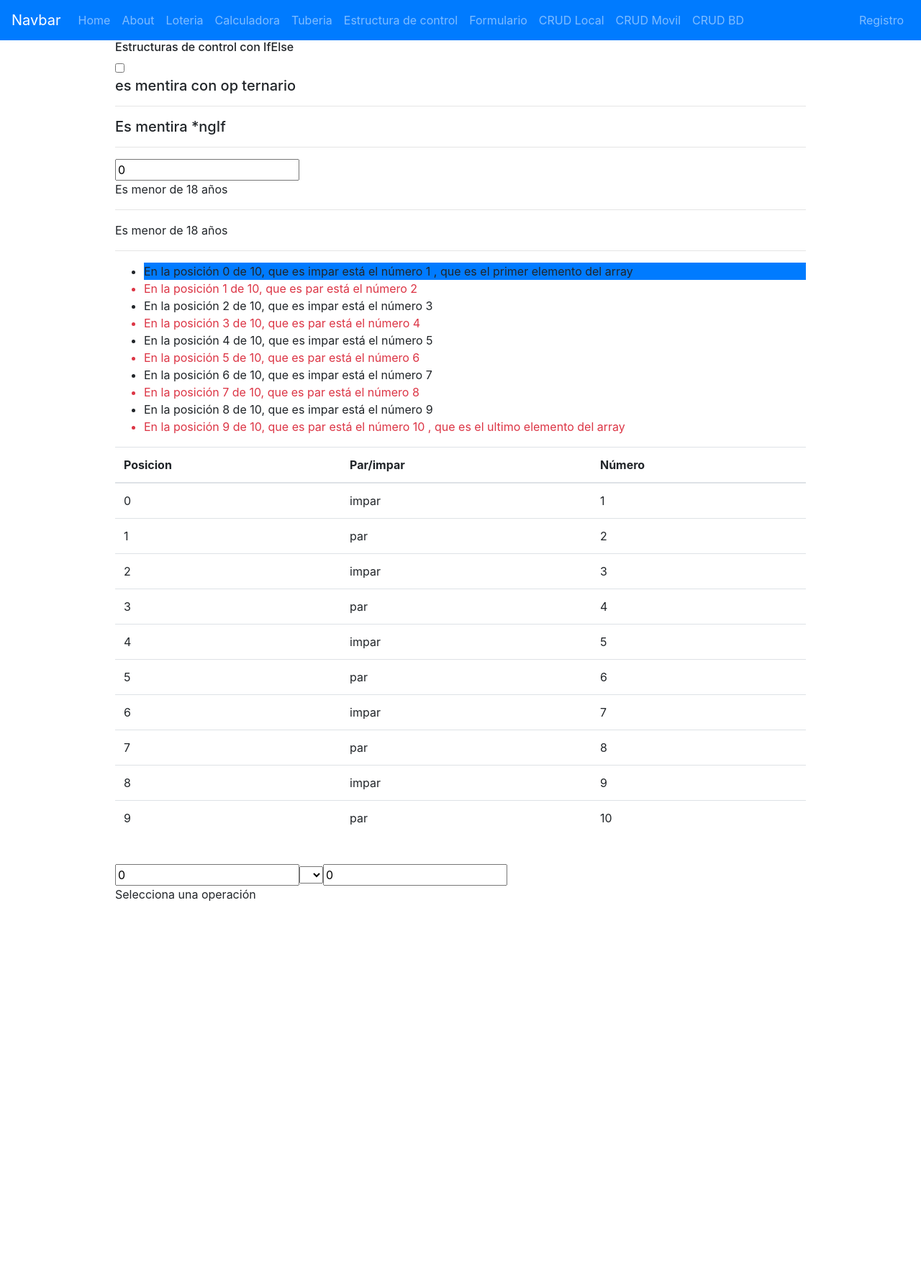
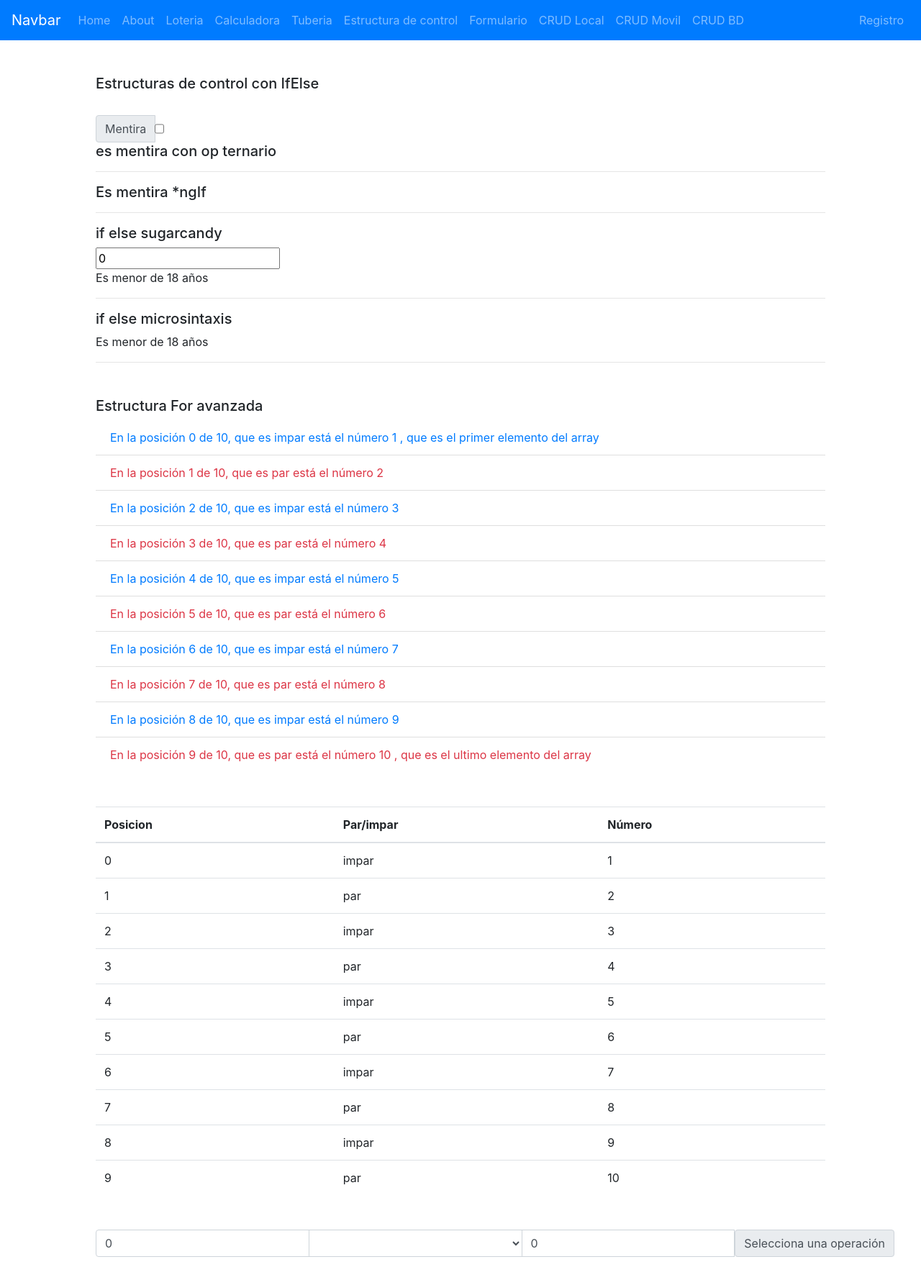
Before and after one commit to DaniDAM99/PruebaAngular, an Angular app: page /estructuras in a window 1280 px wide. Shown: the top 1786 px of the page at 72% size. Before the commit the page ends 1271 px from the top, so only its background shows below. Built offline with nearby package versions, Linux system fonts and the light colour scheme.

Commit message:
commit dia 03

```diff
--- a/src/app/componentes/calculadora/calculadora.component.html
+++ b/src/app/componentes/calculadora/calculadora.component.html
@@ -1,8 +1,7 @@
-<main>
-    <input type="number" [(ngModel)]="num_entrada">
-
-    <br/>
-    <a routerLink="/multiplicar/{{ num_entrada }}">Mostrar tabla a través del RouterLink</a>
-    <br/>
-    <button (click)="navegarHacia(num_entrada)">Mostrar tabla a través del módulo Router</button>
-</main>
+<div class="container">
+  <div class="input-group m-5 input-group-sm">
+    <input placeholder="Número" class="input-group" type="number" [(ngModel)]="num_entrada">
+    <a class="btn btn-outline-primary" routerLink="/multiplicar/{{ num_entrada }}">Mostrar tabla a través del RouterLink</a>
+    <button class="btn btn-outline-primary" (click)="navegarHacia(num_entrada)">Mostrar tabla a través del módulo Router</button>
+  </div>
+</div>
--- a/src/app/componentes/estructuras/estructuras.component.html
+++ b/src/app/componentes/estructuras/estructuras.component.html
@@ -1,8 +1,14 @@
-<main>
-    <h6>Estructuras de control con IfElse</h6>
+<div class="container">
+    <div class="m-5">
+        <h5>Estructuras de control con IfElse</h5>
         <label for="verdad"></label>
-    <input type="checkbox" id="verdad" [(ngModel)]="verdad">
 
+        <div class="input-group">
+            <div class="input-group-prepend">
+                <span class="input-group-text">{{ verdad? "Verdad" : "Mentira"}}</span>
+            </div>
+            <input  type="checkbox" id="verdad" [(ngModel)]="verdad">
+        </div>
         <h5> {{ verdad? "es verdad" : "es mentira"}} con op ternario</h5>
 
         <hr>
@@ -12,7 +18,7 @@
 
         <hr>
 
-    <!-- if else sugarcandy -->
+        <h5>if else sugarcandy</h5>
         <input type="number" id="edad" [(ngModel)]="edad">
 
         <p *ngIf = "edad<18; else adulto">Es menor de 18 años</p>
@@ -24,7 +30,7 @@
         </ng-template>
 
         <hr>
-    <!-- if else microsintaxis -->
+        <h5>if else microsintaxis</h5>
         <ng-template [ngIf]="edad<18" [ngIfElse]="adulto2" ><p>Es menor de 18 años</p></ng-template>
         <ng-template #adulto2 >
             <ng-template [ngIf]="edad<30" [ngIfElse]="mayor302">
@@ -33,20 +39,22 @@
         </ng-template>
 
         <hr>
-
+    </div>
     <ng-template #mayor302 >
         <p>Es mayor de 30 años</p>
     </ng-template>
 
-    <!--Estructura For avanzada-->
-    <ul>
-        <li *ngFor= "let numero of [1, 2, 3, 4, 5, 6, 7, 8, 9, 10]; let i = index; let impar=odd; let primero=first; let ultimo=last; let length=count"
-            [ngClass]="{'text-danger':impar, 'bg-primary':primero}" (click)="muestralog(i,impar,primero,ultimo)">
+    <div class="m-5">
+        <h5>Estructura For avanzada</h5>
+        <ul class="list-group list-group-flush">
+            <li class="list-group-item" *ngFor= "let numero of [1, 2, 3, 4, 5, 6, 7, 8, 9, 10]; let i = index; let impar=odd; let primero=first; let ultimo=last; let length=count"
+                [ngClass]="{'text-danger':impar, 'text-primary':!impar}" (click)="muestralog(i,impar,primero,ultimo)">
                 En la posición {{i}} de {{length}}, que es {{impar? "par" : "impar"}} está el número {{numero}}
                 {{primero? ", que es el primer elemento del array" : ""}} {{ultimo? ", que es el ultimo elemento del array" : ""}}
             </li>
         </ul>
-
+    </div>
+    <div class="m-5">
         <table class="table">
             <thead>
                 <tr>
@@ -63,17 +71,22 @@
                 </tr>
             </tbody>
         </table>
-    <br/>
-    <input type="number" id="num" [(ngModel)]="num1">
-    <select id="operacion" [(ngModel)]="operador">
+    </div>
+
+    <div class="input-group m-5">
+        <input class="form-control" type="number" id="num" [(ngModel)]="num1">
+        <select class="form-control" id="operacion" [(ngModel)]="operador">
             <option *ngFor="let operacion of operaciones" value="{{ operacion }}">{{ operacion }}</option>
         </select>
-    <input type="number" id="num2" [(ngModel)]="num2">
+        <input class="form-control" type="number" id="num2" [(ngModel)]="num2">
         <div [ngSwitch]="operador">
-        <p *ngSwitchCase="'+'">{{ num1+num2 }}</p>
-        <p *ngSwitchCase="'-'">{{ num1-num2 }}</p>
-        <p *ngSwitchCase="'*'">{{ num1*num2 }}</p>
-        <p *ngSwitchCase="'/'">{{ num1/num2 }}</p>
-        <p *ngSwitchDefault>Selecciona una operación</p>
+            <div class="input-group mb-3 input-group-sm">
+                <span  class="input-group-text" *ngSwitchCase="'+'">{{ num1+num2 }}</span >
+                <span  class="input-group-text" *ngSwitchCase="'-'">{{ num1-num2 }}</span >
+                <span  class="input-group-text" *ngSwitchCase="'*'">{{ num1*num2 }}</span >
+                <span  class="input-group-text" *ngSwitchCase="'/'">{{ num1/num2 }}</span >
+                <span  class="input-group-text" *ngSwitchDefault>Selecciona una operación</span >
             </div>
-</main>
+        </div>
+    </div>
+</div>
--- a/src/app/componentes/generarloteria/generarloteria.component.html
+++ b/src/app/componentes/generarloteria/generarloteria.component.html
@@ -1,5 +1 @@
-<main>
-    <h5>{{digito}}</h5>
-    <p>Mi padre me pasa este número </p>
-    <p>Éste es el objeto que me pasa mi padre: </p>
-</main>
+{{digito}}
--- a/src/app/componentes/loteria/loteria.component.html
+++ b/src/app/componentes/loteria/loteria.component.html
@@ -1,10 +1,11 @@
-<main>
-    <div>
-        <app-generarloteria #numero1></app-generarloteria>
-        <app-generarloteria #numero2></app-generarloteria>
+<div class="container">
+    <div class="border border-success rounded-circle text-center m-3 align-middle" style="width: 50px; height: 50px; vertical-align: middle;">
+        <p><app-generarloteria #numero1></app-generarloteria></p>
+    </div>
+    <div class="border border-success rounded-circle text-center m-3" style="width: 50px; height: 50px; vertical-align: middle;">
+        <p><app-generarloteria #numero2></app-generarloteria></p>
+    </div>
+    <button class="btn btn-outline-primary" (click)="numero1.obten_aleatorio();numero2.obten_aleatorio(); boton_pulsado=true;">Dame un numero</button>
 
-        <button (click)="numero1.obten_aleatorio();numero2.obten_aleatorio()">Dame un numero</button>
-
-        <p *ngIf="numero1.digito==numero2.digito">SON IGUALES</p>
-    </div>
-</main>
+    <p class="alert alert-success my-3" *ngIf="boton_pulsado && numero1.digito==numero2.digito">Has ganado!</p>
+</div>
--- a/src/app/componentes/loteria/loteria.component.ts
+++ b/src/app/componentes/loteria/loteria.component.ts
@@ -8,7 +8,7 @@ import { Component, OnInit } from '@angular/core';
 export class LoteriaComponent implements OnInit {
 
   constructor() { }
-
+  boton_pulsado: boolean = false
   ngOnInit(): void {
   }
 
--- a/src/app/componentes/multiplicar/multiplicar.component.html
+++ b/src/app/componentes/multiplicar/multiplicar.component.html
@@ -1,7 +1,10 @@
 <main>
-    <p>Ésta es la tabla de {{ factor }}</p>
-
-    <ul class="tabla_multiplicar" (click)="volverACalculadora()">
-        <li *ngFor="let resultado of tabla; let num = index"> {{ factor }} * {{ num }} = {{ resultado }}</li>
-    </ul>
+    <div class="card pointer text-center" style="width: 18rem; margin: 0 auto;">
+        <div class="card-header">
+            Ésta es la tabla de {{ factor }}
+        </div>
+        <ul class="list-group list-group-flush" (click)="volverACalculadora()">
+            <li class="list-group-item" *ngFor="let resultado of tabla; let num = index"> {{ factor }} * {{ num }} = {{ resultado }}</li>
+        </ul>
+    </div>
 </main>
--- a/src/app/componentes/tuberias/tuberias.component.html
+++ b/src/app/componentes/tuberias/tuberias.component.html
@@ -13,6 +13,6 @@
     <p><b>La raíz cuadrada de 81 es:</b> {{81 | numeros:"raiz"}}</p>
     <p><b>Número 5 a letras:</b> {{5 | numeros:"aletras"}}</p>
 
-Número DNI: <input type="number" [(ngModel)]="numeroDni">
-<p>{{numeroDni}}-{{numeroDni | dni}}</p>
+    <b>Número DNI:</b> <input type="number" [(ngModel)]="numeroDni">
+    <p>{{numeroDni}}-{{numeroDni | dni}}</p>
 </main>
```
Lines whose indentation alone changed are shown as unchanged.
